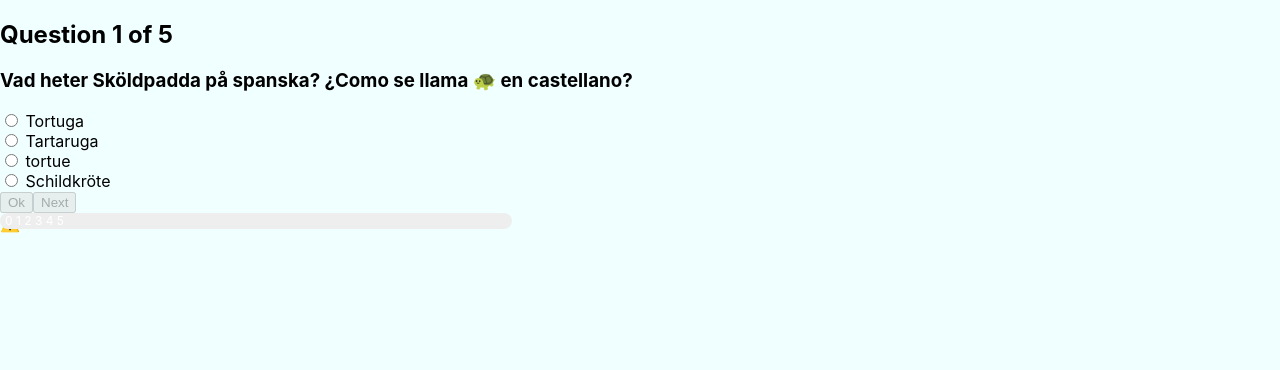
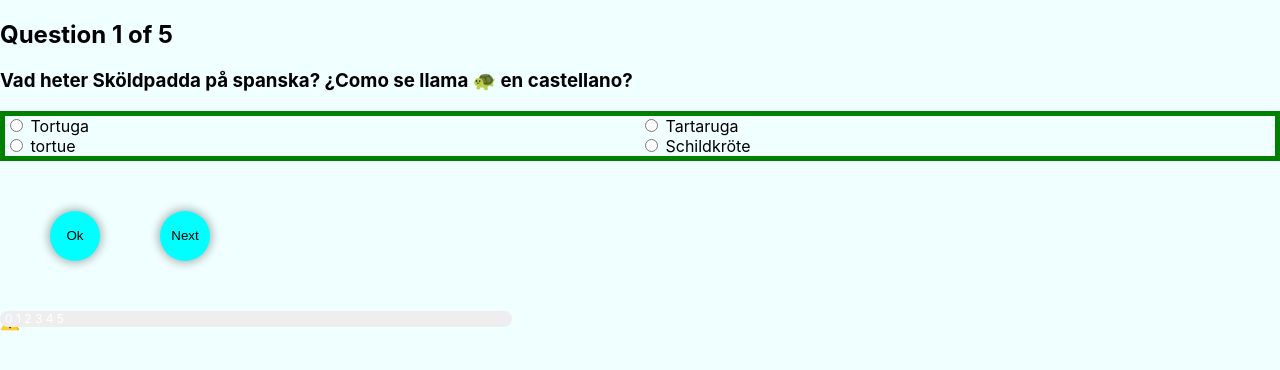
Before and after one commit to Technigo/project-redux-quiz-old, a React (Create React App) app: page /quiz in a window 1280 px wide. Shown: the top 370 px of the page. Built offline with nearby package versions, Linux system fonts and the light colour scheme; no server answers.

Commit message:
styling currentQuestion

```diff
--- a/src/components/CurrentQuestion.js
+++ b/src/components/CurrentQuestion.js
@@ -41,7 +41,7 @@ export const CurrentQuestion = () => {
             <h2> Question {question.id} of 5 </h2>
             <h3> {question.questionText} </h3>
 
-            <div>
+            <div className=" que ">
               {question.options.map((option, index) => {
                 return (
                   <Form
@@ -58,12 +58,14 @@ export const CurrentQuestion = () => {
             </div>
 
             <button
+              className="ok"
               type="button"
               onClick={() => handleOkayButtonClick(question.id, optionIndex)}
               disabled={questionAnswered || answer === null}>
               Ok
             </button>
             <button
+              className="next"
               type="submit"
               onClick={handleNextButton}
               disabled={!questionAnswered || answer === null}>
--- a/src/index.css
+++ b/src/index.css
@@ -40,3 +40,34 @@ a {
     box-shadow: 0px 0px 10px 2px rgba(0, 0, 0, 0.3);
       border-radius: 10px;
 }
+
+/*Current question*/
+.ok{
+  background-color: aqua;
+  border: none;
+  box-shadow: 0px 0px 10px 2px rgba(0, 0, 0, 0.3);
+  color: black;
+  width: 50px;
+  height: 50px;
+  border-radius: 30px;
+  margin: 50px;
+
+}
+
+.next{
+  margin-left: 10px;
+  background-color: aqua;
+  border: none;
+  box-shadow: 0px 0px 10px 2px rgba(0, 0, 0, 0.3);
+  color: black;
+  width: 50px;
+  height: 50px;
+  border-radius: 30px;
+
+}
+
+.que{
+  display: grid;
+  grid-template-columns: 1fr 1fr;
+  border: solid 5px green;
+}
```
